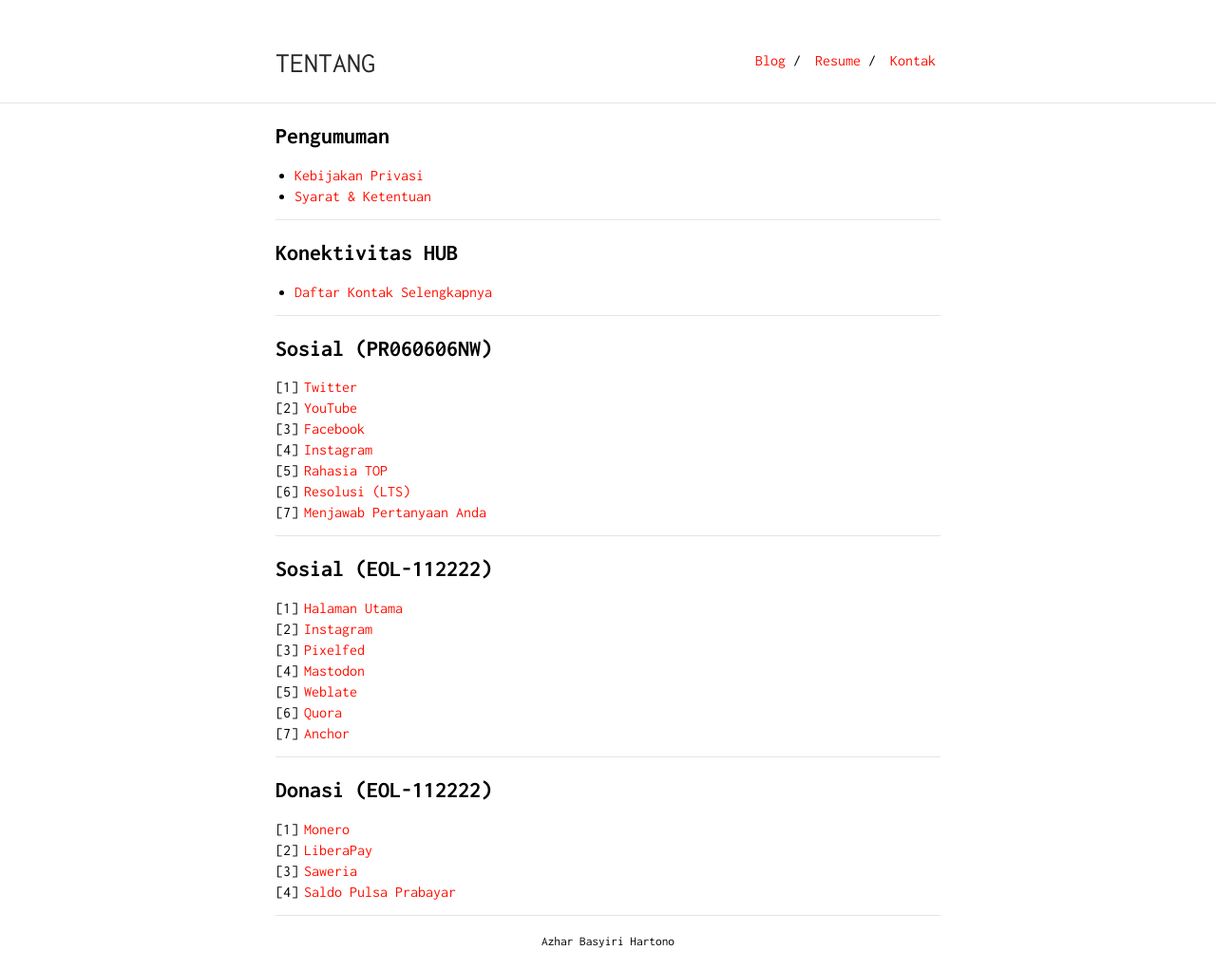
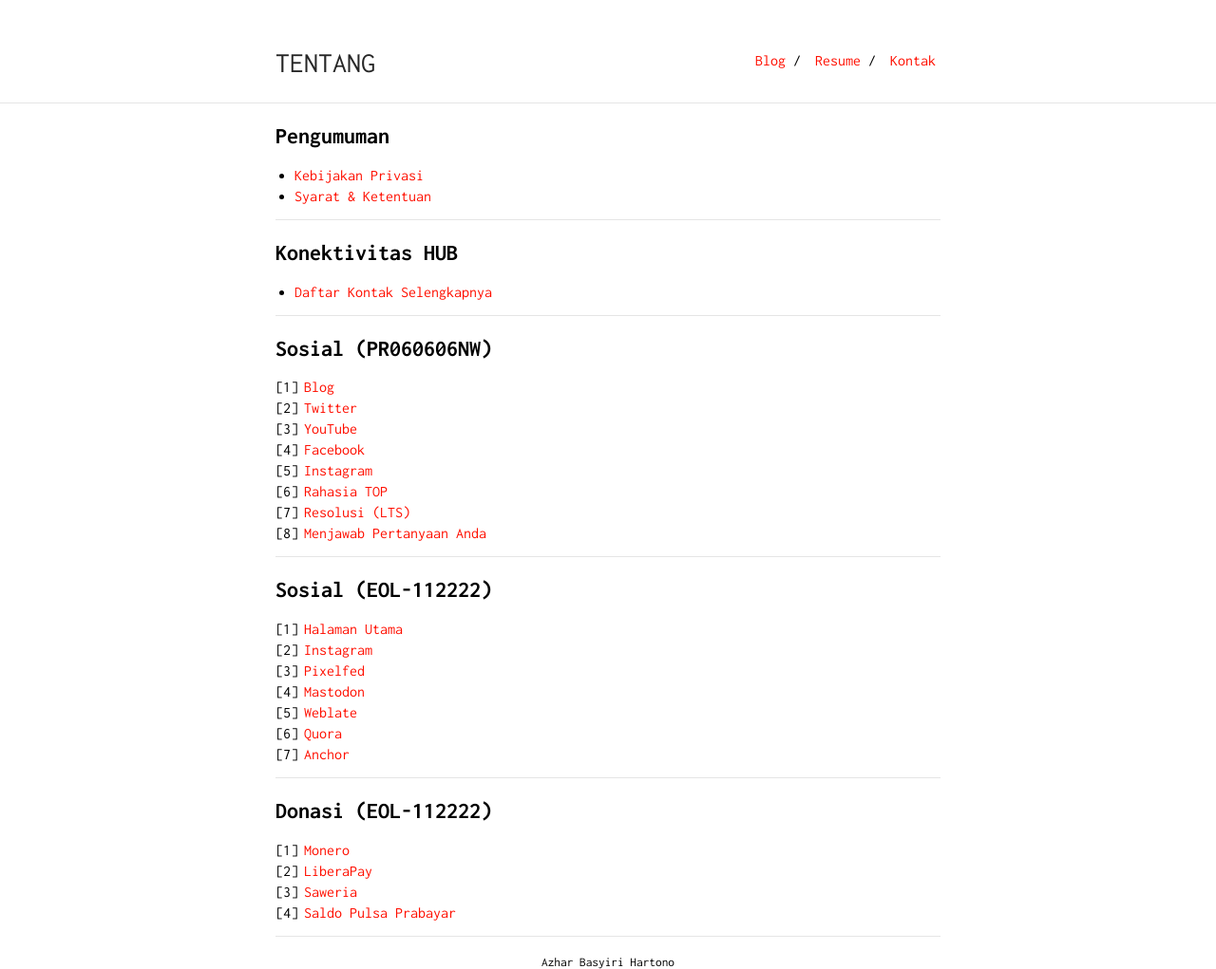
Before and after one commit to intrapegasus/id, a Jekyll site: the page built from kontak.md, in a window 1280 px wide. Shown: the whole page at 95% size. Built offline with Jekyll 4.4.1, drawn with Linux system fonts in a browser that asks for light colours; our own code applies the rules of GitHub Pages for plain Markdown files; before the commit the page ends 999 px from its top, so only the background shows below that.

Commit message:
Update kontak.md

```diff
--- a/kontak.md
+++ b/kontak.md
@@ -18,13 +18,14 @@
 
 ## Sosial (PR060606NW)
 
-1. [Twitter](https://basyiri.my.id/twitter)
-2. [YouTube](https://basyiri.my.id/youtube)
-3. [Facebook](https://basyiri.my.id/facebook)
-4. [Instagram](https://basyiri.my.id/instagram)
-5. [Rahasia TOP](https://basyiri.my.id/S3CR3T)
-6. [Resolusi (LTS)](resolusi)
-7. [Menjawab Pertanyaan Anda](https://basyiri.my.id/id/faq)
+1. [Blog](https://id.basyiri.my.id)
+2. [Twitter](https://basyiri.my.id/twitter)
+3. [YouTube](https://basyiri.my.id/youtube)
+4. [Facebook](https://basyiri.my.id/facebook)
+5. [Instagram](https://basyiri.my.id/instagram)
+6. [Rahasia TOP](https://basyiri.my.id/S3CR3T)
+7. [Resolusi (LTS)](resolusi)
+8. [Menjawab Pertanyaan Anda](https://basyiri.my.id/id/faq)
 
 ---
 
```
